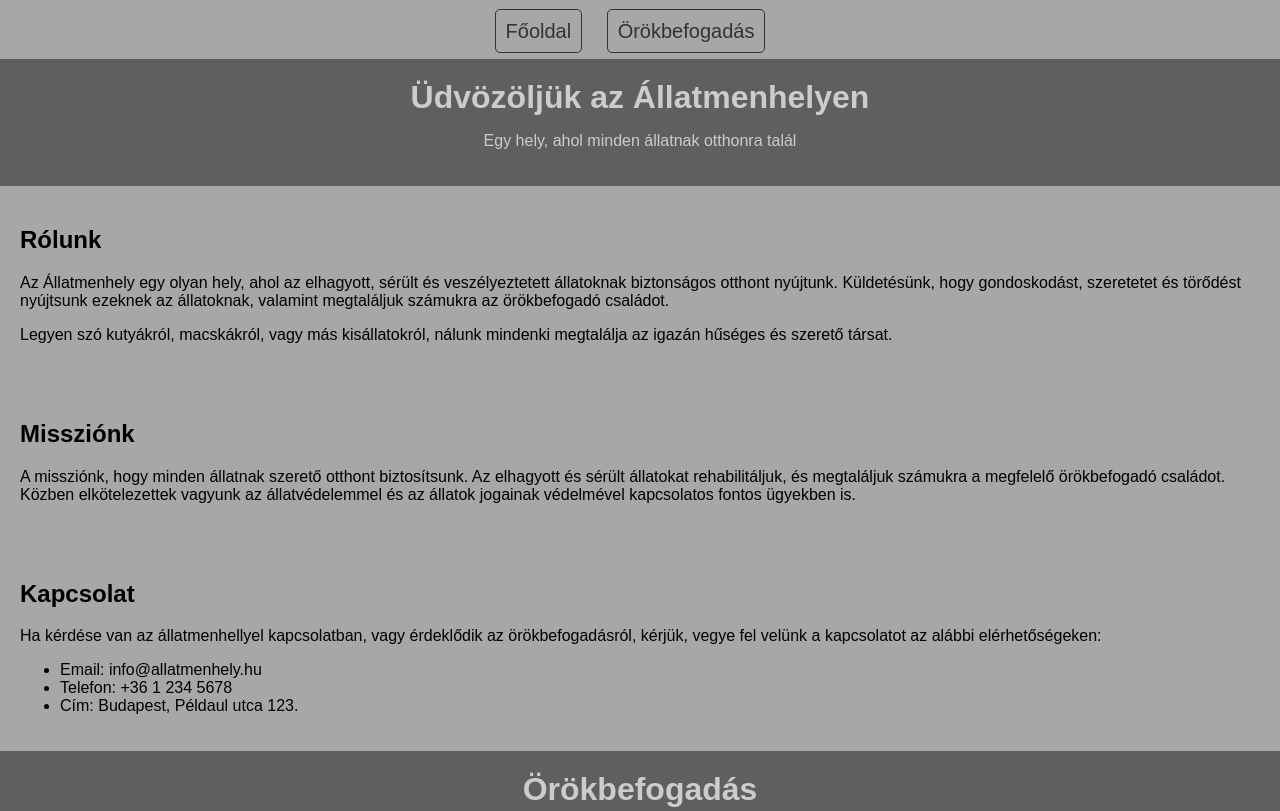
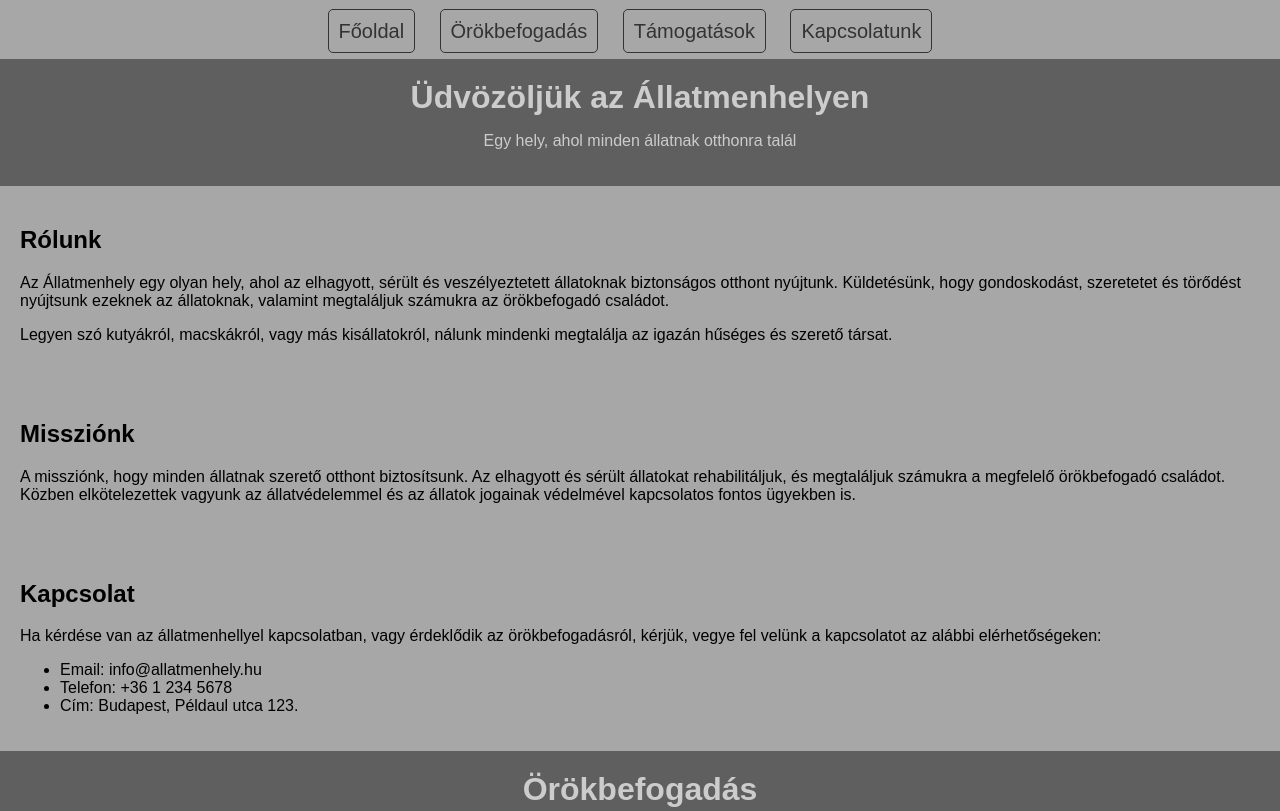
Before and after one commit to Daniellllracz/menhely, a plain HTML site: page landingpage.html in a window 1280 px wide. Shown: the top 811 px of the page. Drawn offline with Linux system fonts and the light colour scheme.

Commit message:
baszott feltölteni
mostmárjó

```diff
--- a/landingpage.html
+++ b/landingpage.html
@@ -12,6 +12,8 @@
             <ul>
                 <li><a href="landingpage.html">Főoldal</a></li>
                 <li><a href="index.html">Örökbefogadás</a></li>
+                <li><a href="tamogatas.html">Támogatások</a></li>
+                <li><a href="kapcsolat.html">Kapcsolatunk</a></li>
             </ul>
         </nav>
     </div>
```
